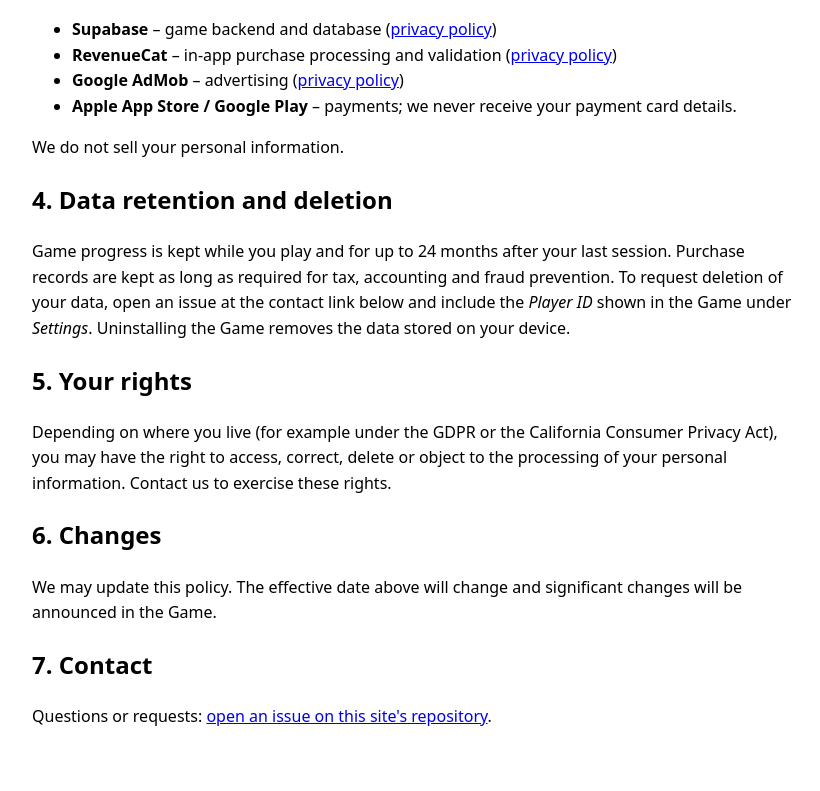
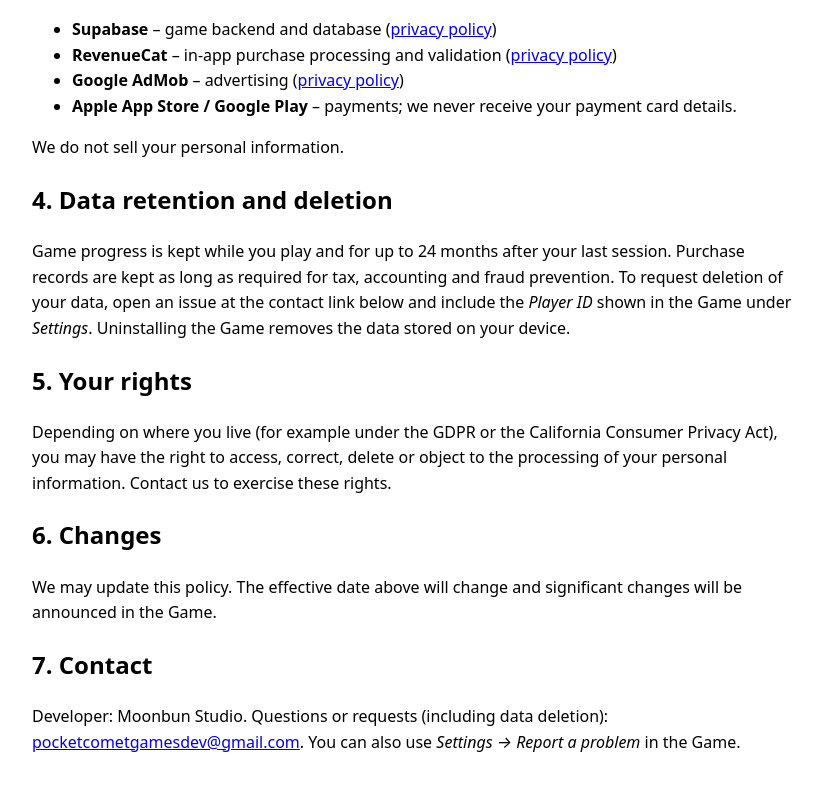
Before and after one commit to qqq641120/merge-idle-legal, a plain HTML site: page index.html in a window 1280 px wide. Shown: the part 1267-2058 px from the top of the page, without its empty margins (228-1048 px from the left). Drawn offline with Linux system fonts and the light colour scheme.

Commit message:
Contact: developer name and support email

```diff
--- a/index.html
+++ b/index.html
@@ -87,6 +87,6 @@
     <p>We may update this policy. The effective date above will change and significant changes will be announced in the Game.</p>
 
     <h2>7. Contact</h2>
-    <p>Questions or requests: <a href="https://github.com/qqq641120/merge-idle-legal/issues">open an issue on this site's repository</a>.</p>
+    <p>Developer: Moonbun Studio. Questions or requests (including data deletion): <a href="mailto:pocketcometgamesdev@gmail.com">pocketcometgamesdev@gmail.com</a>. You can also use <em>Settings → Report a problem</em> in the Game.</p>
   </body>
 </html>
```
